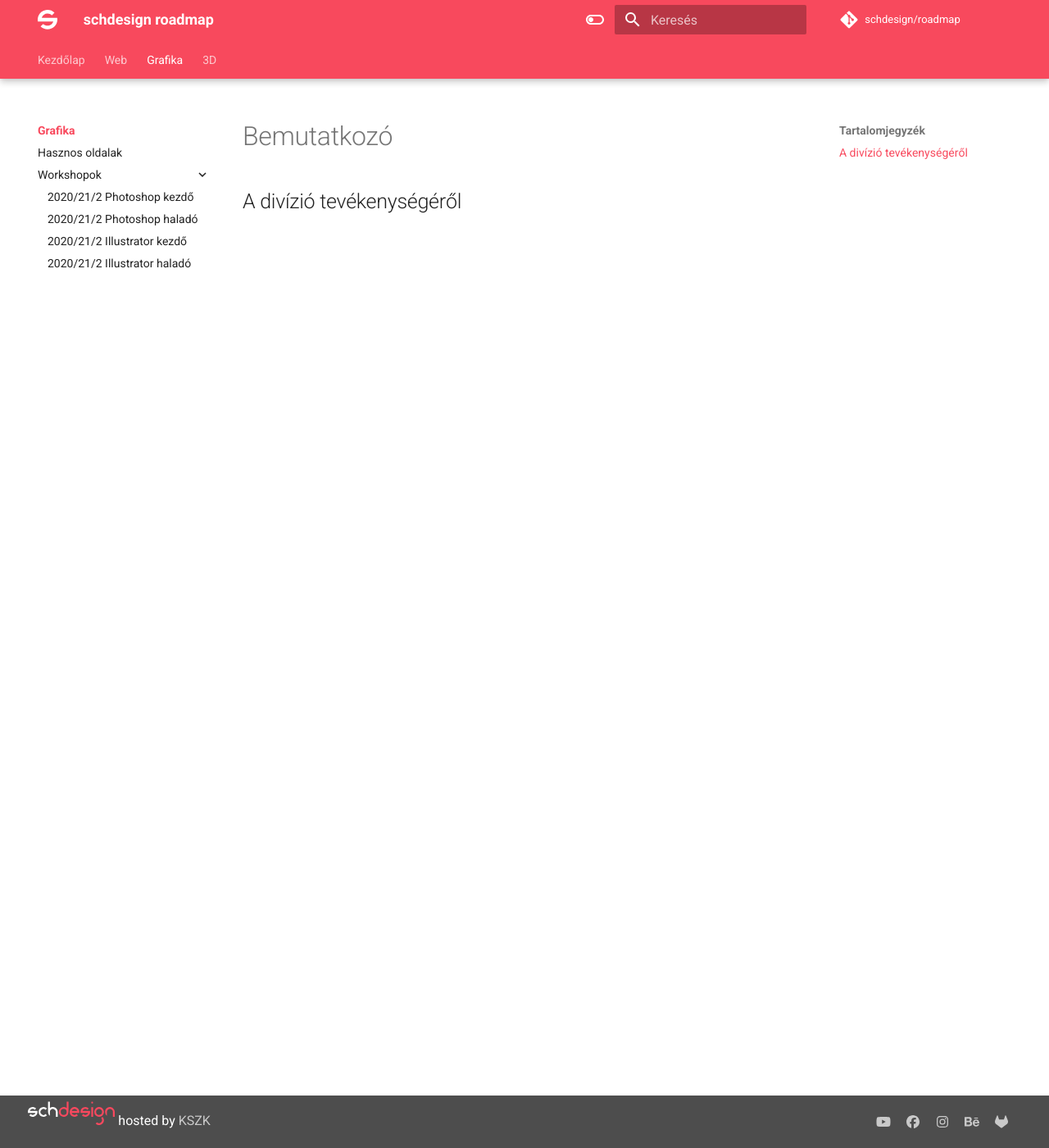
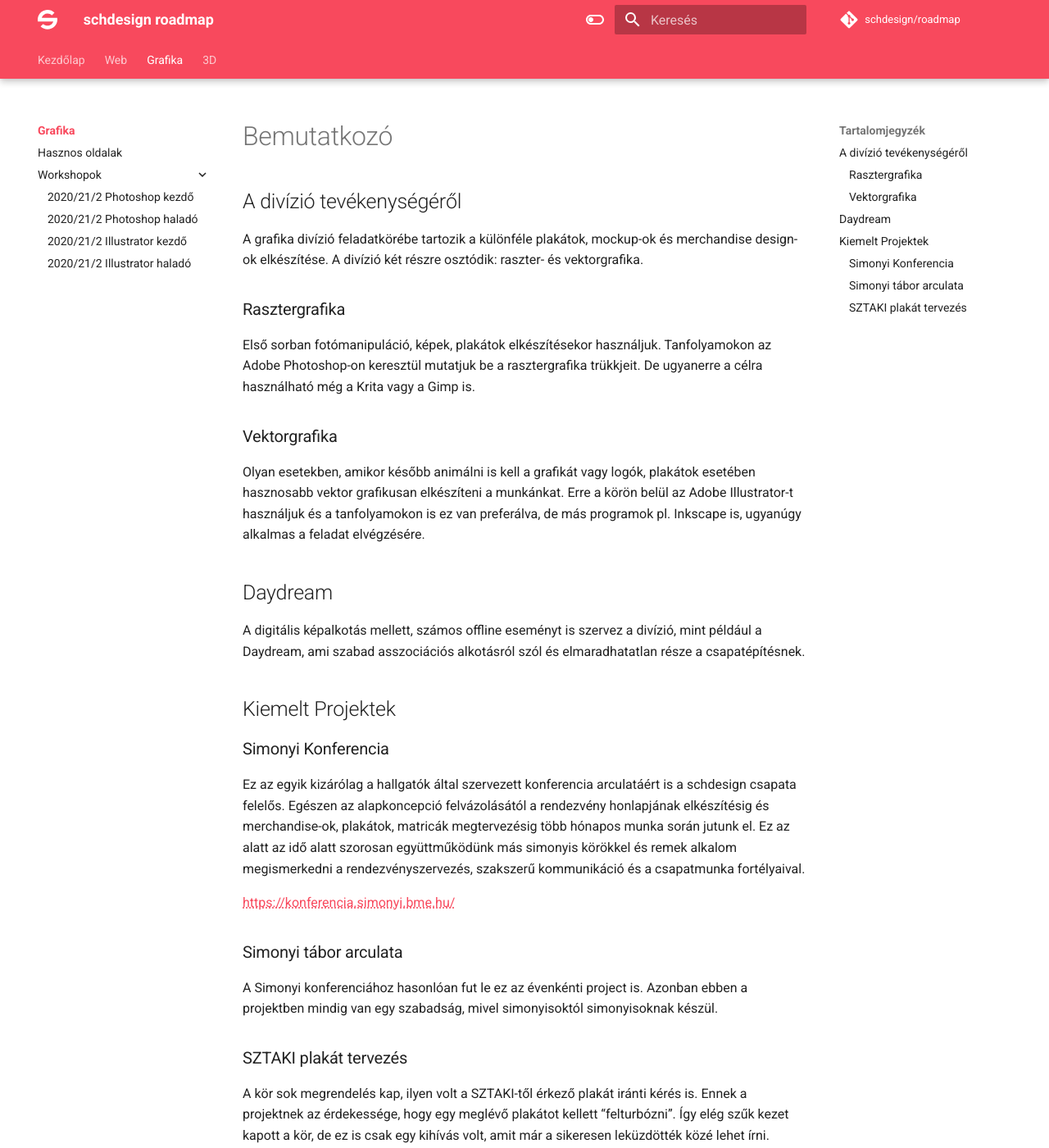
Before and after one commit to simonyiszk/schdesign-roadmap, an MkDocs documentation site: the page built from docs/grafika/index.md, in a window 1280 px wide and 1400 px high. Shown: the whole window at 82% size. Built offline with MkDocs 1.6.1 and Material for MkDocs 9.7.7, drawn with Linux system fonts in a browser that asks for light colours; comment, search, counter and statistics services are not loaded.

Commit message:
added grafika bemutatkozó

```diff
--- a/docs/grafika/index.md
+++ b/docs/grafika/index.md
@@ -5,3 +5,34 @@ title: A grafika divízióról
 # Bemutatkozó
 
 ## A divízió tevékenységéről
+
+A grafika divízió feladatkörébe tartozik a különféle plakátok, mockup-ok és merchandise design-ok elkészítése. A divízió két részre osztódik: raszter- és vektorgrafika.
+
+### Rasztergrafika
+
+Első sorban fotómanipuláció, képek, plakátok elkészítésekor használjuk. Tanfolyamokon az Adobe Photoshop-on keresztül mutatjuk be a rasztergrafika trükkjeit. De ugyanerre a célra használható még a Krita vagy a Gimp is.
+
+### Vektorgrafika
+
+Olyan esetekben, amikor később animálni is kell a grafikát vagy logók, plakátok esetében hasznosabb vektor grafikusan elkészíteni a munkánkat. Erre a körön belül az Adobe Illustrator-t használjuk és a tanfolyamokon is ez van preferálva, de más programok pl. Inkscape is, ugyanúgy alkalmas a feladat elvégzésére.
+
+## Daydream
+
+A digitális képalkotás mellett, számos offline eseményt is szervez a divízió, mint például a Daydream, ami szabad asszociációs alkotásról szól és elmaradhatatlan része a csapatépítésnek.
+
+## Kiemelt Projektek
+
+### Simonyi Konferencia
+
+Ez az egyik kizárólag a hallgatók által szervezett konferencia arculatáért is a schdesign csapata felelős. Egészen az alapkoncepció felvázolásától a rendezvény honlapjának elkészítésig és merchandise-ok, plakátok, matricák megtervezésig több hónapos munka során jutunk el. Ez az alatt az idő alatt szorosan együttműködünk más simonyis körökkel és remek alkalom megismerkedni a rendezvényszervezés, szakszerű kommunikáció és a csapatmunka fortélyaival.
+
+https://konferencia.simonyi.bme.hu/
+
+### Simonyi tábor arculata
+
+A Simonyi konferenciához hasonlóan fut le ez az évenkénti project is. Azonban ebben a projektben mindig van egy szabadság, mivel simonyisoktól simonyisoknak készül.
+
+
+### SZTAKI plakát tervezés
+
+A kör sok megrendelés kap, ilyen volt a SZTAKI-től érkező plakát iránti kérés is. Ennek a projektnek az érdekessége, hogy egy meglévő plakátot kellett “felturbózni”. Így elég szűk kezet kapott a kör, de ez is csak egy kihívás volt, amit már a sikeresen leküzdötték közé lehet írni.
```
